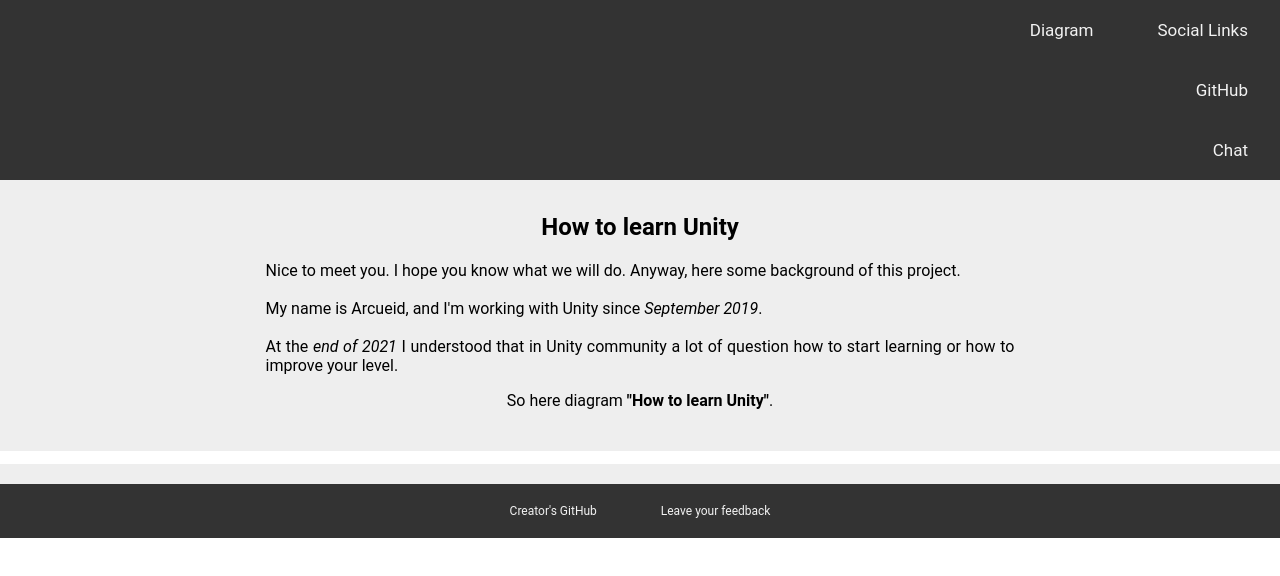
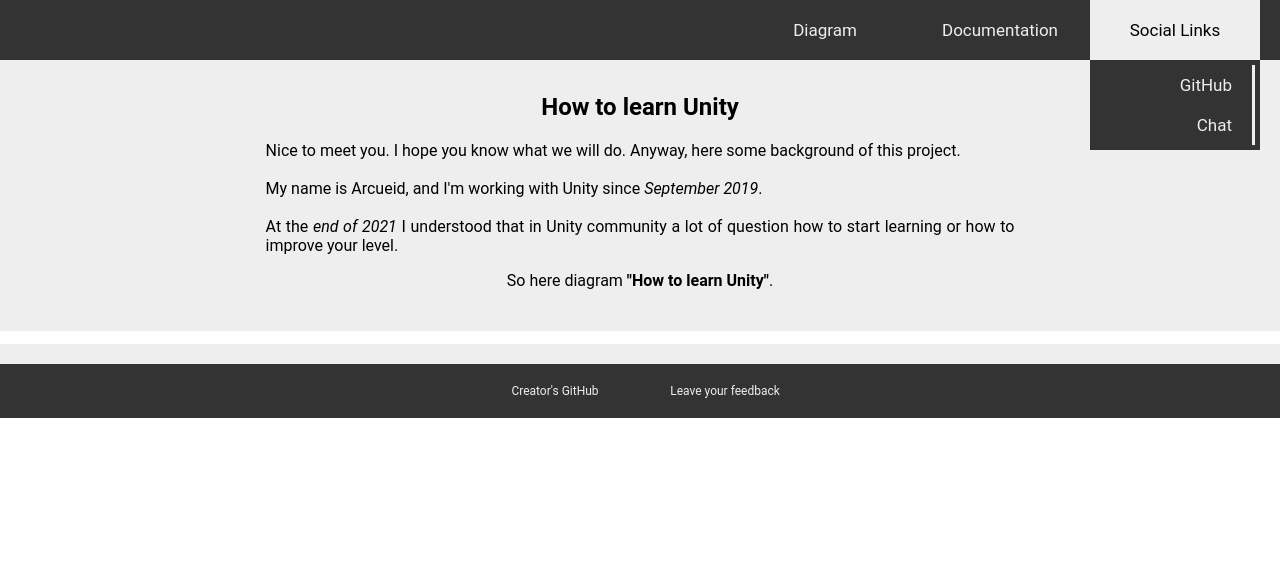
Before and after one commit to uurha/unity-learn, a plain HTML site: page docs/index.html in a window 1280 px wide. Both pictures are taken after a click on the label "Social Links". Drawn offline with nearby package versions, Linux system fonts and the light colour scheme.

Commit message:
Update style and documentation

```diff
--- a/docs/index.html
+++ b/docs/index.html
@@ -1,34 +1,65 @@
 <!DOCTYPE html PUBLIC "-//W3C//DTD XHTML 1.0 Transitional//EN"
         "http://www.w3.org/TR/xhtml1/DTD/xhtml1-transitional.dtd">
 <html xmlns="http://www.w3.org/1999/xhtml">
-<script src="https://laingsimon.github.io/render-diagram/drawio-renderer.js"></script>
+<script type="text/javascript" src="https://ajax.googleapis.com/ajax/libs/jquery/2.1.1/jquery.min.js"></script>
+<script type="text/javascript" src="https://laingsimon.github.io/render-diagram/drawio-renderer.js"></script>
 <head>
     <meta name="viewport" content="width=device-width, initial-scale=1">
-    <link rel="stylesheet" href="styles.css">
-    <link rel="stylesheet" href="menu-style.css">
+    <link rel="stylesheet" href="styles/general-styles.css">
+    <link rel="stylesheet" href="styles/menu-style.css">
+    <link rel="stylesheet" href="styles/diagram-styles.css">
+    <link rel="stylesheet" href="styles/info-styles.css">
+    <link rel="stylesheet" href="styles/bar-styles.css">
+    <link rel="stylesheet" href="styles/footer-styles.css">
+    <link rel="stylesheet" href="styles/nav-styles.css">
 </head>
 <body>
-<nav id="nav" class="bar">
-    <a href="#diagram">Diagram</a>
-    <div class="collapsible-menu">
-        <input type="checkbox" id="menu">
-        <label for="menu">Social Links</label>
-        <div class="menu-content">
-            <ul>
-                <li><a href="https://github.com/uurha/unity-learn" target="_blank">GitHub</a></li>
-                <li><a href="https://t.me/unity_tech_learn" target="_blank">Chat</a></li>
-            </ul>
+
+<div class="bar navigation background">
+</div>
+<div class="bar navigation fixed-wrapper">
+    <div class="inner">
+        <a href="#diagram" class="item control text-centered">Diagram</a>
+
+        <div class="collapsible-menu background">
+            <label class="item control menu text-centered">Documentation</label>
+            <div class="menu-content text-right">
+                <ul>
+                    <li class="item category-name">Unity</li>
+                    <li><a href="https://docs.unity3d.com/Manual/index.html" target="_blank"
+                           class="item control category">Manual</a></li>
+                    <li><a href="https://docs.unity3d.com/ScriptReference/index.html" target="_blank"
+                           class="item control category">Script Reference</a></li>
+
+                    <li class="item category-name">C#</li>
+                    <li><a href="https://docs.microsoft.com/en-us/dotnet/csharp/language-reference/" target="_blank"
+                           class="item control category">MSDN</a></li>
+                </ul>
+            </div>
+        </div>
+
+        <div class="collapsible-menu background">
+            <label class="item control menu text-centered">Social Links</label>
+            <div class="menu-content text-right">
+                <ul>
+                    <li><a href="https://github.com/uurha/unity-learn" target="_blank"
+                           class="item control category">GitHub</a></li>
+                    <li><a href="https://t.me/unity_tech_learn" target="_blank"
+                           class="item control category">Chat</a></li>
+                </ul>
+            </div>
         </div>
     </div>
-</nav>
+    <script type="text/javascript" src="scripts/menu-scripts.js"></script>
+</div>
 
 
-<div class="custom-diagram-background preamble">
+<div class="preamble default-background">
     <h2>
         How to learn Unity
     </h2>
     <div class="inner">
-        <p class="justified">
+        <p class="text-justified">
             Nice to meet you. I hope you know what we will do. Anyway, here some background of this project.
             <br>
             <br>
@@ -39,21 +70,22 @@
             how to improve your level.
         </p>
 
-        <p class="centered">
+        <p class="text-centered">
             So here diagram <b>"How to learn Unity"</b>.
         </p>
     </div>
 </div>
 
-<div class="custom-diagram-background" id="diagram">
+<div class="custom-diagram default-background" id="diagram">
     <div class="drawio-diagram" data-diagram-url="https://uurha.github.io/unity-learn/unity-learn.xml"
          data-diagram-options='{"highlight": "blue"}'></div>
 
 </div>
 
-<footer id="footer" class="bar">
-    <a href="https://github.com/uurha" target="_blank">Creator's GitHub</a>
-    <a href="https://github.com/uurha/unity-learn/issues" target="_blank">Leave your feedback</a>
+<footer class="bar footer background">
+    <a href="https://github.com/uurha" target="_blank" class="text-centered item control">Creator's GitHub</a>
+    <a href="https://github.com/uurha/unity-learn/issues" target="_blank" class="text-centered item control">Leave your
+        feedback</a>
 </footer>
 </body>
 
--- /dev/null
+++ b/docs/scripts/menu-scripts.js
@@ -0,0 +1,39 @@
+let clicked;
+const expanded = "expanded";
+const menu = ".menu";
+
+$(menu).mouseover(function (e) {
+    reset();
+    const target = $(e.target);
+    if (!clicked) {
+        if (!target.hasClass(expanded))
+            target.addClass(expanded);
+    }
+}).mouseout(function (e) {
+    if (!clicked) {
+        $(e.target).removeClass(expanded);
+    }
+}).click(function (e) {
+    const target = $(e.target);
+    if (clicked) {
+        target.removeClass(expanded);
+    } else {
+        if (!target.hasClass(expanded))
+            target.addClass(expanded);
+    }
+    clicked = !clicked;
+});
+
+$(document).mouseup(function (e) {
+    const container = $(menu);
+    const target = $(e.target);
+
+    if (!container.is(target) && container.has(target).length === 0) {
+        container.removeClass(expanded);
+    }
+});
+
+function reset() {
+    $(menu).removeClass(expanded)
+    clicked = false;
+}
--- a/docs/styles.css
+++ /dev/null
@@ -1,141 +0,0 @@
-/* Smooth scrolling IF user doesn't have a preference due to motion sensitivities */
-@media screen and (prefers-reduced-motion: no-preference) {
-    html {
-        scroll-behavior: smooth;
-    }
-}
-
-
-body {
-    font-family: 'Roboto', sans-serif;
-    margin: 0;
-    min-height: 100%;
-}
-
-#footer {
-    position: relative;
-    justify-content: center;
-}
-
-#nav {
-    z-index: 1000;
-    position: -webkit-sticky;
-    position: sticky;
-    justify-content: flex-end;
-
-    /* visual styling */
-    top: 0;
-}
-
-#nav a {
-    float: right;
-    font-size: var(--nav-font-size);
-}
-
-#footer a {
-    font-size: var(--footer-font-size);
-}
-
-.bar {
-    width: 100%;
-    display: inline-flex;
-    align-content: flex-start;
-    align-items: baseline;
-    flex-wrap: nowrap;
-    flex-direction: row;
-    overflow: hidden;
-    /* visual styling */
-    background-color: var(--bar-back-color);
-}
-
-.bar a, .bar label {
-    display: block;
-
-    /* visual styling */
-    padding: var(--nav-padding-vertical) var(--nav-padding-horisontal);
-    color: #f2f2f2;
-    text-align: center;
-    text-decoration: none;
-}
-
-.bar a:hover, .bar label:hover {
-
-    /* visual styling */
-    background-color: #eee;
-    color: black;
-}
-
-.bar a.active, .bar label:checked {
-
-    /* visual styling */
-    background-color: #04AA6D;
-    color: white;
-}
-
-#diagram {
-    scroll-margin-top: calc(var(--nav-padding-vertical) * var(--nav-scroll-offset-factor));
-    padding-left: 3%;
-    padding-right: 3%;
-}
-
-.back-top {
-    overflow: hidden;
-    display: inline;
-    z-index: 1000;
-    float: right;
-    place-self: end;
-    position: fixed;
-    bottom: 20px;
-    right: 20px;
-    /* --offset: 100px;
-      margin-top: calc(100vh + var(--offset));*/
-
-    /* visual styling */
-    text-decoration: none;
-    padding: 10px;
-    color: #fff;
-    background: #000;
-    border-radius: 100px;
-    white-space: nowrap;
-}
-
-.custom-diagram-background {
-    /* visual styling */
-    padding-top: 10px;
-    padding-bottom: 10px;
-    background: var(--default-back-color);
-}
-
-.centered {
-    text-align: center !important;
-}
-
-.justified {
-    text-align: justify !important;
-}
-
-.preamble .inner {
-    margin: auto;
-    width: 65%;
-}
-
-.preamble {
-    margin-bottom: 1%;
-
-    /* visual styling */
-    padding-top: 1% !important;
-    padding-bottom: 2%;
-    padding-left: 5%;
-    padding-right: 5%;
-    text-align: center;
-}
-
-:root {
-    --nav-scroll-offset-factor: 3;
-    --nav-padding-vertical: 20px;
-    --nav-padding-horisontal:  32px;
-    --bar-back-color: #333;
-    --default-back-color: #eee;
-    --nav-font-size: 17px;
-    --footer-font-size: 12px;
-}
--- /dev/null
+++ b/docs/styles/bar-styles.css
@@ -0,0 +1,54 @@
+.bar {
+    width: 100%;
+    display: inline-flex;
+    justify-content: flex-end;
+    align-items: baseline;
+    flex-wrap: nowrap;
+    flex-direction: row;
+    /* visual styling */
+}
+
+.bar.background, .bar .background{
+    background-color: var(--bar-back-color);
+}
+
+.bar .item {
+    display: block;
+
+    /* visual styling */
+    padding: var(--bar-padding-vertical) var(--bar-padding-horisontal);
+    font-size: var(--nav-font-size);
+    text-decoration: none;
+    color: var(--default-back-color);
+    min-width: 130px;
+}
+
+.bar .category {
+    border-right: var(--category-border);
+    padding: var(--category-padding-vertical) var(--bar-padding-horisontal);
+}
+
+.bar .category:hover {
+    border-right: var(--category-border-hover);
+    padding: var(--category-padding-vertical) var(--bar-padding-horisontal);
+}
+
+.bar .category-name {
+    padding-top: var(--category-padding-vertical);
+}
+
+.bar .control:hover {
+    /* visual styling */
+    background-color: var(--default-back-color);
+    color: var(--bar-text-color);
+}
+
+:root {
+    --category-border: 3px solid var(--default-back-color);
+    --category-border-hover: 2px solid var(--bar-back-color);
+    --bar-back-color: #333;
+    --bar-text-color: black;
+    --category-padding-vertical: 10px;
+    --bar-padding-vertical: 20px;
+    --bar-padding-horisontal: 20px;
+}
--- /dev/null
+++ b/docs/styles/diagram-styles.css
@@ -0,0 +1,12 @@
+
+#diagram {
+    scroll-margin-top: calc(var(--bar-padding-vertical) * var(--nav-scroll-offset-factor));
+    padding-left: 3%;
+    padding-right: 3%;
+}
+
+.custom-diagram {
+    /* visual styling */
+    padding-top: 10px;
+    padding-bottom: 10px;
+}
--- /dev/null
+++ b/docs/styles/footer-styles.css
@@ -0,0 +1,12 @@
+.bar.footer {
+    position: relative;
+    justify-content: center;
+}
+
+.bar.footer .item {
+    font-size: var(--footer-font-size);
+}
+
+:root{
+    --footer-font-size: 12px;
+}
--- /dev/null
+++ b/docs/styles/general-styles.css
@@ -0,0 +1,36 @@
+/* Smooth scrolling IF user doesn't have a preference due to motion sensitivities */
+@media screen and (prefers-reduced-motion: no-preference) {
+    html {
+        scroll-behavior: smooth;
+    }
+}
+
+body {
+    font-family: 'Roboto', sans-serif;
+    margin: 0;
+    min-height: 100%;
+}
+
+.default-background{
+    background: var(--default-back-color);
+}
+
+.text-centered {
+    text-align: center !important;
+}
+
+.text-right {
+    text-align: right !important;
+}
+
+.text-left {
+    text-align: left !important;
+}
+
+.text-justified {
+    text-align: justify !important;
+}
+
+:root {
+    --default-back-color: #eee;
+}
--- /dev/null
+++ b/docs/styles/info-styles.css
@@ -0,0 +1,16 @@
+
+.preamble .inner {
+    margin: auto;
+    width: 65%;
+}
+
+.preamble {
+    margin-bottom: 1%;
+
+    /* visual styling */
+    padding-top: 1% !important;
+    padding-bottom: 2%;
+    padding-left: 5%;
+    padding-right: 5%;
+    text-align: center;
+}
--- a/docs/menu-style.css
+++ b/docs/styles/menu-style.css
@@ -1,22 +1,26 @@
 .menu-content {
     max-height: 0;
-    overflow: hidden;
-    transition: max-height 0.5s ease-in-out;
+    transition: all 0.5s cubic-bezier(0.46, 0.03, 0.52, 0.96);
 }
 
-input:checked ~ .menu-content {
-    max-height: 400px;
+.menu.expanded ~ .menu-content {
+    max-height: 1000px;
+}
+
+.menu.expanded {
+    background-color: #eee;
+    color: var(--bar-text-color) !important;
 }
 
 .collapsible-menu {
-    text-align: center;
+    overflow: hidden;
 }
 
 .collapsible-menu ul {
     list-style-type: none;
     padding-inline: 0;
     margin-block: 0;
-    padding: 0;
+    padding: 5px;
 }
 
 .collapsible-menu a {
@@ -32,7 +36,3 @@ input:checked ~ .menu-content {
     cursor: pointer;
     font-size: var(--nav-font-size);
 }
-
-input#menu {
-    display: none;
-}
--- /dev/null
+++ b/docs/styles/nav-styles.css
@@ -0,0 +1,25 @@
+.bar.navigation {
+    z-index: 1000;
+    position: -webkit-sticky;
+    position: sticky;
+
+    height: 60px;
+    /* visual styling */
+    top: 0;
+}
+
+.bar.navigation.fixed-wrapper {
+    position: fixed;
+    left: 0;
+}
+
+.bar.navigation .inner {
+    display: flex;
+    margin-right: 20px;
+    align-items: flex-start;
+}
+
+:root{
+    --nav-scroll-offset-factor: 2.5;
+    --nav-font-size: 17px;
+}
```
